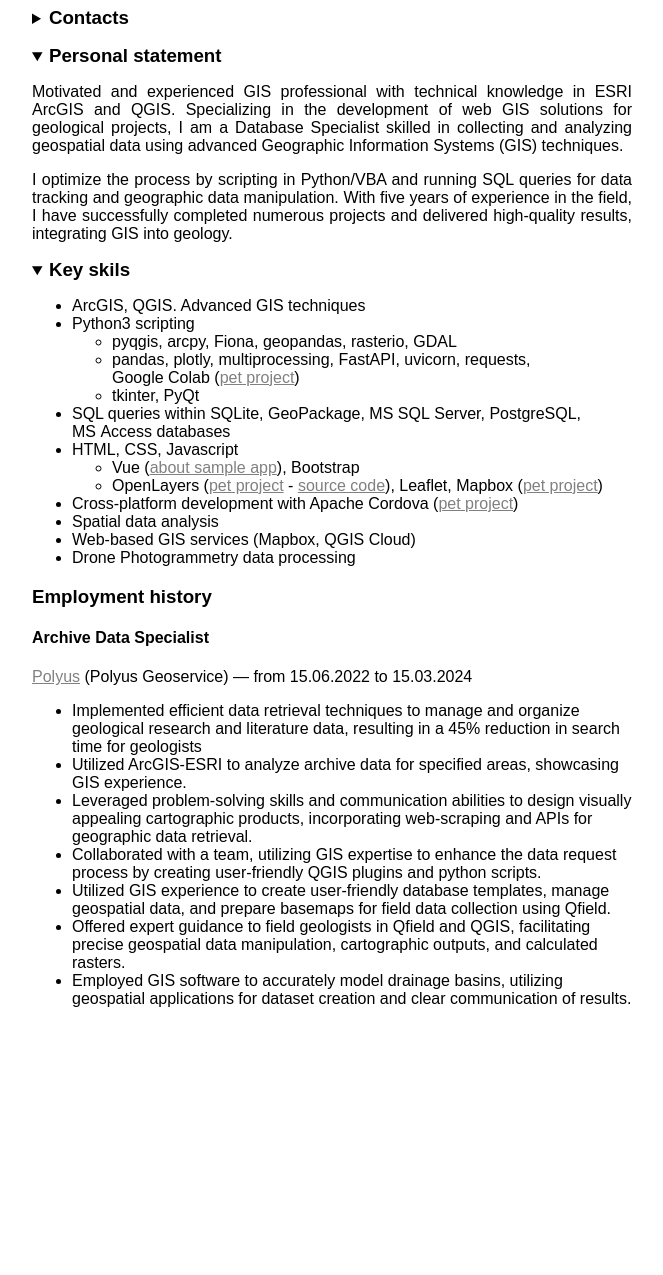
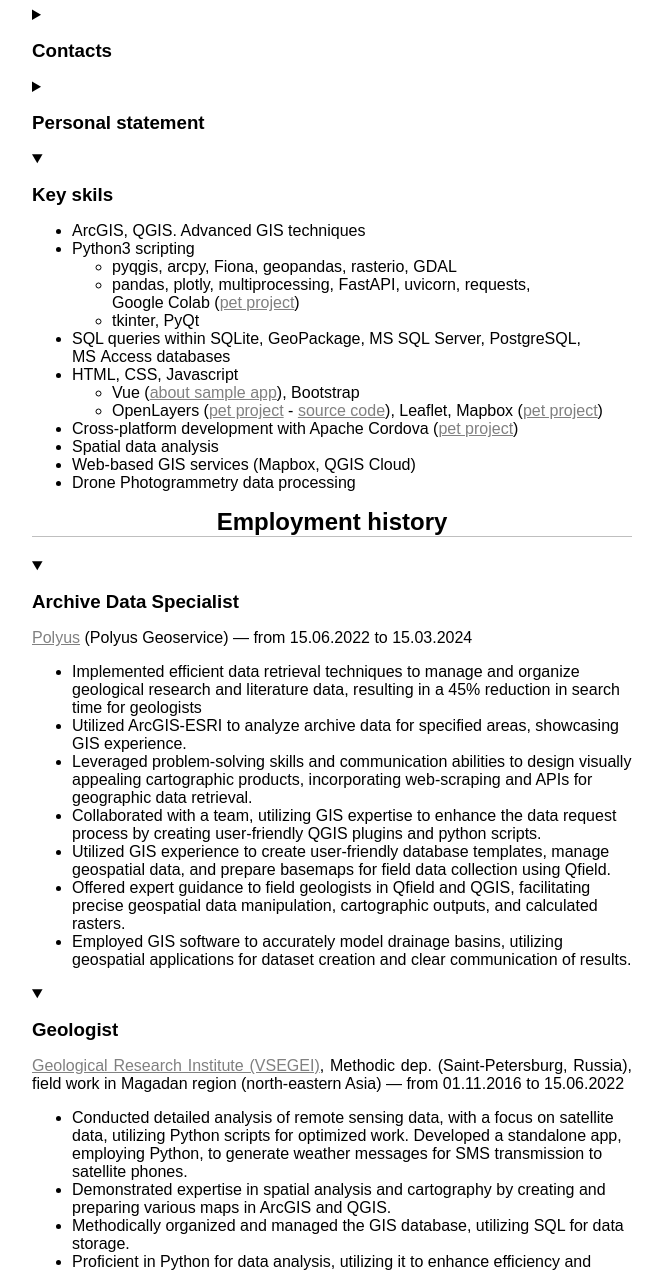
Before and after one commit to SavelevGeo/SavelevGeo, a plain HTML site: page index.html in a window 1280 px wide. Shown: the part 52-1327 px from the top of the page, without its empty margins (308-971 px from the left). Before the commit the page ends 1076 px from the top, so only its background shows below. Drawn offline with Linux system fonts and the light colour scheme.

Commit message:
add vsegei

```diff
--- a/index.html
+++ b/index.html
@@ -3,12 +3,10 @@
 <meta charset="utf-8">
 <link rel="stylesheet" href="style.css">
 </head>
-<h2 id="georgij-savelev">GEORGIJ SAVELEV</h2>
-<details class="contacts">
-<summary>
-<h3>
-Contacts
-</h3>
+<h1 id="georgij-savelev">GEORGIJ SAVELEV</h1>
+<details class="contacts" id="contacts">
+<p><summary></p>
+<h3 id="contacts">Contacts</h3>
 <p></summary></p>
 <ul>
 <li><a href="mailto:savelevgeo.post@gmail.com">savelevgeo.post@gmail.com</a></li>
@@ -17,21 +15,16 @@ Contacts
 <li><a href="https://www.xing.com/profile/Georgii_Savelev/web_profiles">Xing</a></li>
 </ul>
 </details>
-<details open>
-<summary>
-<h3>
-Personal statement
-</h3>
+<details id="personal_statement">
+<p><summary></p>
+<h3 id="personal-statement">Personal statement</h3>
 <p></summary></p>
 <p>Motivated and experienced GIS professional with technical knowledge in ESRI ArcGIS and QGIS. Specializing in the development of web GIS solutions for geological projects, I am a Database Specialist skilled in collecting and analyzing geospatial data using advanced Geographic Information Systems (GIS) techniques.</p>
 <p>I optimize the process by scripting in Python/VBA and running SQL queries for data tracking and geographic data manipulation. With five years of experience in the field, I have successfully completed numerous projects and delivered high-quality results, integrating GIS into geology.</p>
 </details>
 <details open>
-<summary>
-<h3>
-Key skils
-</h3>
-<p></summary></p>
+<p><summary></p>
+<h3 id="key-skils">Key skils</summary></h3>
 <ul>
 <li>ArcGIS, QGIS. Advanced GIS techniques</li>
 <li>Python3 scripting
@@ -52,8 +45,11 @@ Key skils
 <li>Drone Photogrammetry data processing</li>
 </ul>
 </details>
-<h3 id="employment-history">Employment history</h3>
-<h4 id="archive-data-specialist">Archive Data Specialist</h4>
+<h2 id="employment-history">Employment history</h2>
+<details open>
+<p><summary></p>
+<h3 id="archive-data-specialist">Archive Data Specialist</h3>
+<p></summary></p>
 <p><a href="https://polyus.com/en/">Polyus</a> (Polyus Geoservice) — from 15.06.2022 to 15.03.2024</p>
 <ul>
 <li>Implemented efficient data retrieval techniques to manage and organize geological research and literature data, resulting in a 45% reduction in search time for geologists</li>
@@ -64,4 +60,19 @@ Key skils
 <li>Offered expert guidance to field geologists in Qfield and QGIS, facilitating precise geospatial data manipulation, cartographic outputs, and calculated rasters.</li>
 <li>Employed GIS software to accurately model drainage basins, utilizing geospatial applications for dataset creation and clear communication of results.</li>
 </ul>
+</details>
+<details open>
+<p><summary></p>
+<h3 id="geologist">Geologist</summary></h3>
+<p><a href="https://vsegei.ru/en/">Geological Research Institute (VSEGEI)</a>, Methodic dep. (Saint-Petersburg, Russia), field work in Magadan region (north-eastern Asia) — from 01.11.2016 to 15.06.2022</p>
+<ul>
+<li>Conducted detailed analysis of remote sensing data, with a focus on satellite data, utilizing Python scripts for optimized work. Developed a standalone app, employing Python, to generate weather messages for SMS transmission to satellite phones.</li>
+<li>Demonstrated expertise in spatial analysis and cartography by creating and preparing various maps in ArcGIS and QGIS.</li>
+<li>Methodically organized and managed the GIS database, utilizing SQL for data storage.</li>
+<li>Proficient in Python for data analysis, utilizing it to enhance efficiency and accuracy</li>
+<li>Utilized CorelDraw, GIMP, and Inkscape for graphics creation</li>
+<li>Methodically organized data stored in MS Access databases using SQL, in Excel and Word documents with Python.</li>
+<li>Troubleshooting topology errors. Trained and consulted colleagues on GIS database management. Utilized 3D-visualization. Created technical reports.</li>
+</ul>
+</details>
 </html>
--- a/style.css
+++ b/style.css
@@ -10,7 +10,7 @@ h2 {
   border-bottom: 1px solid rgb(0 0 0 / 25%);
 }
 
-summary h3 {
+summary h3, summary h4 {
   display: inline;
   user-select: none;
 }
```
Also changed, not shown: 1 other file.
